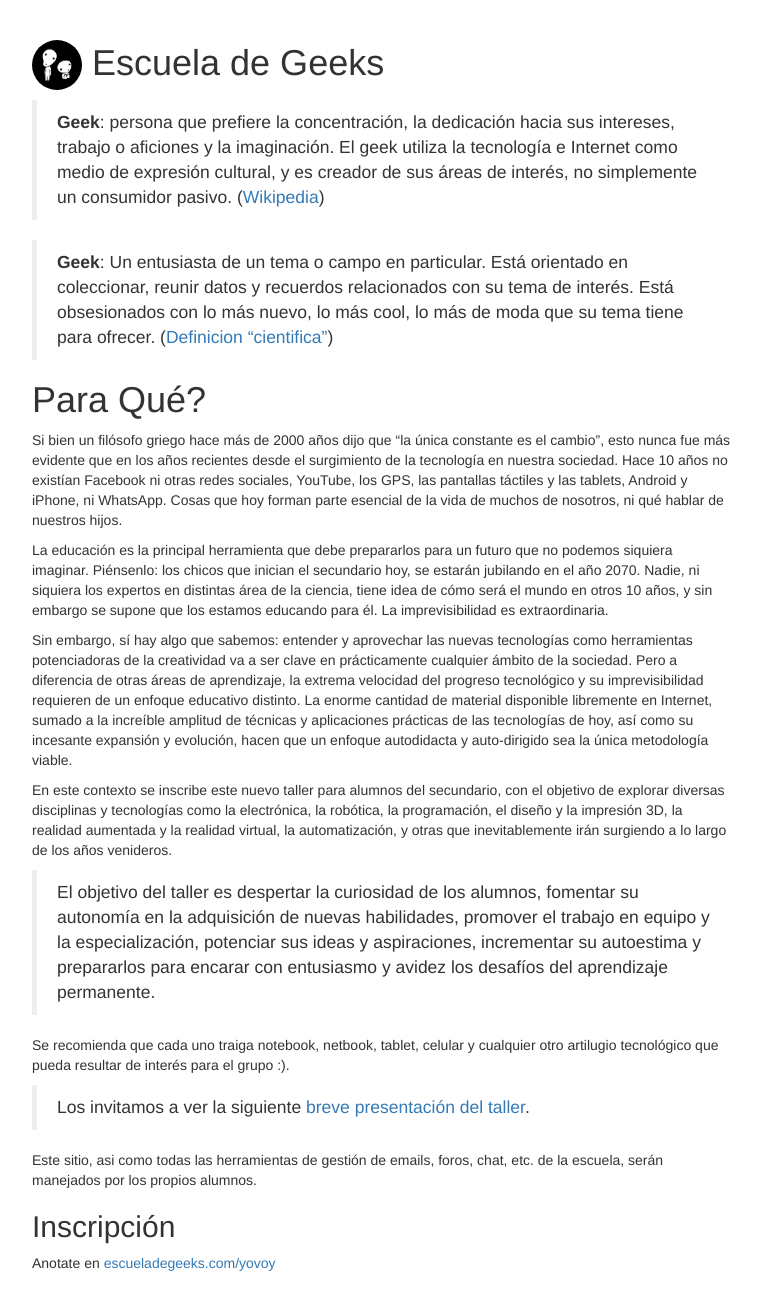
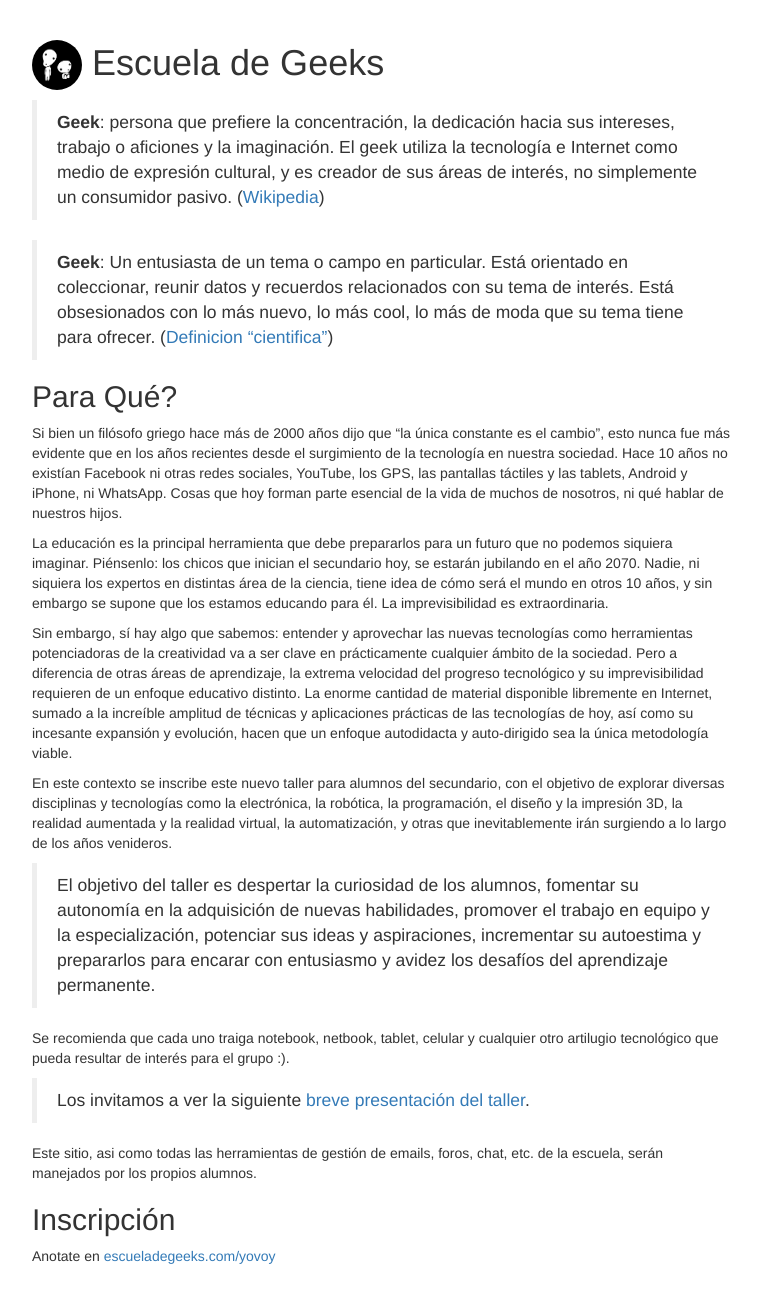
Before and after one commit to EscuelaDeGeeks/EscuelaDeGeeks.github.io, a Jekyll site: the page built from index.html, in a window 1280 px wide. Shown: the whole page, without its empty margins (258-1019 px from the left). Built offline with Jekyll 4.4.1, drawn with Linux system fonts in a browser that asks for light colours.

```diff
--- a/index.html
+++ b/index.html
@@ -14,7 +14,7 @@ layout: index
 > más nuevo, lo más cool, lo más de moda que su tema tiene para ofrecer.
 > ([Definicion "cientifica"](https://slackprop.wordpress.com/2013/06/03/on-geek-versus-nerd/))
 
-# Para Qué?
+## Para Qué?
 
 Si bien un filósofo griego hace más de 2000 años dijo que "la única constante es el cambio",
 esto nunca fue más evidente que en los años recientes desde el surgimiento de la tecnología
```
